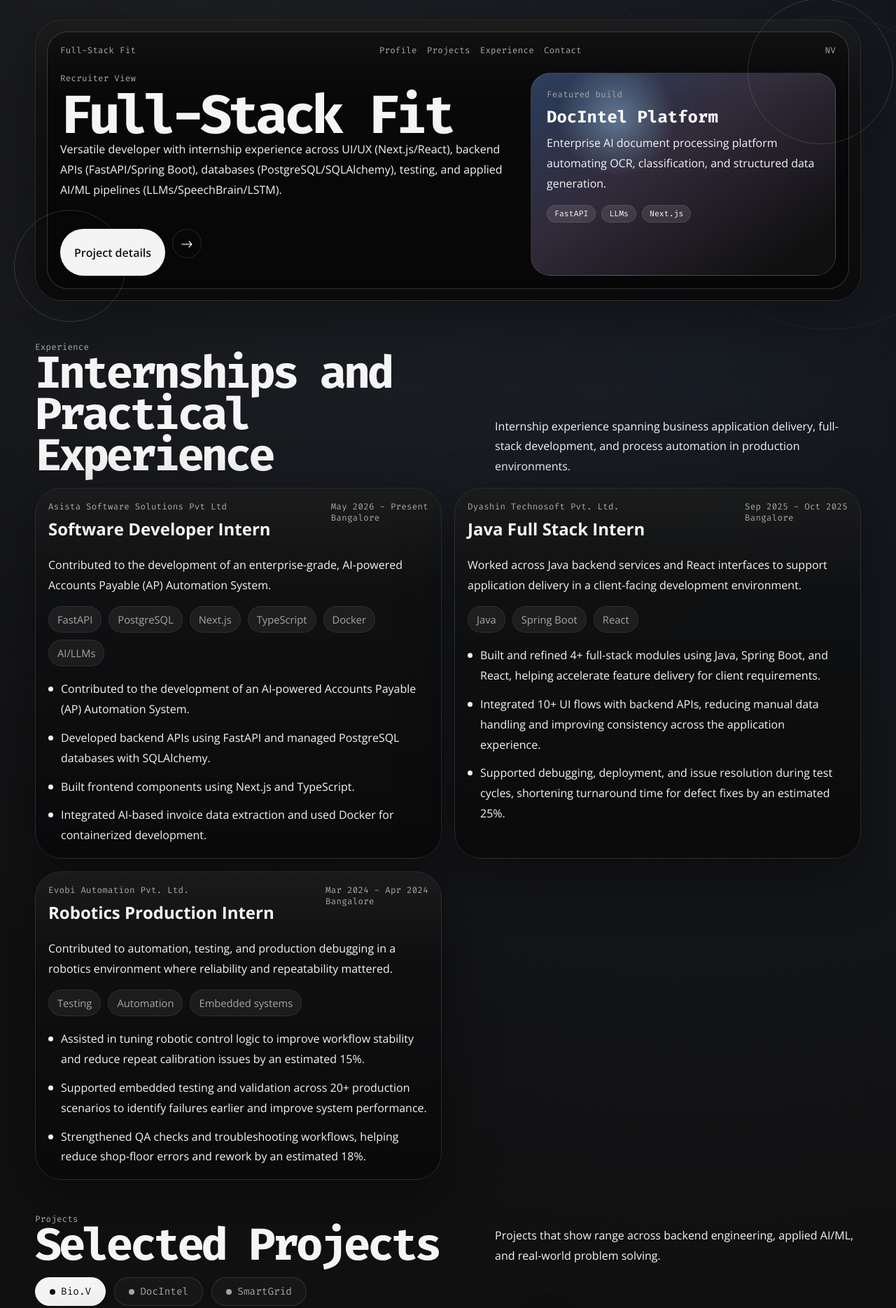
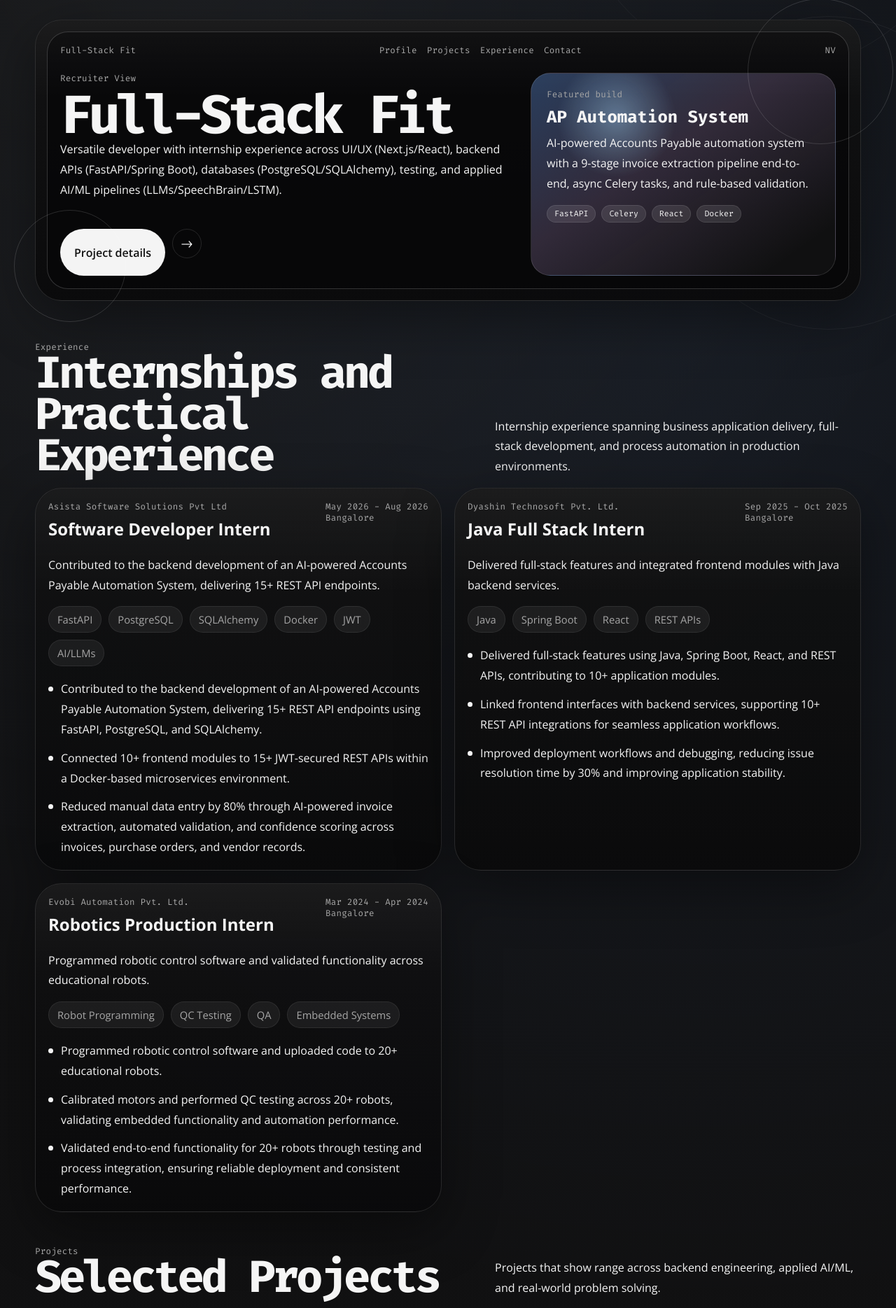
Before and after one commit to Nithin-joshua/Portfolio, a React (Vite) app: page / in a window 1280 px wide. Shown: the part 745-2614 px from the top of the page at 70% size. Built offline with nearby package versions, Linux system fonts and the light colour scheme.

Commit message:
Update portfolio data and resume PDF from latest version

```diff
--- a/src/data/portfolio.js
+++ b/src/data/portfolio.js
@@ -43,7 +43,7 @@ export const portfolio = {
     availability: 'Available immediately for full-time opportunities',
     titleLines: ['Nithin V'],
     intro:
-      'Developer based in Bangalore, finishing my MCA. I design and build end-to-end full-stack applications, delivering robust backend systems, data pipelines, and intuitive interfaces; lately that has meant engineering an enterprise-grade AI document processing platform and a voice authentication system, both focused on solving complex problems with high performance and clean architecture.',
+      'I build practical, production-grade software systems using Python, FastAPI, Django, PostgreSQL, and Docker, and break down complex backend and CS concepts into explanations that stick. I care about why a system is designed a certain way as much as shipping something maintainable and industry-ready — whether I\'m architecting a backend or teaching the concepts behind it.',
     primaryAction: {
       label: 'Download Resume',
       url: '/Nithin_V_Resume.pdf',
@@ -60,10 +60,10 @@ export const portfolio = {
       cardText:
         'Versatile developer with internship experience across UI/UX (Next.js/React), backend APIs (FastAPI/Spring Boot), databases (PostgreSQL/SQLAlchemy), testing, and applied AI/ML pipelines (LLMs/SpeechBrain/LSTM).',
       featureLabel: 'Featured build',
-      featureTitle: 'DocIntel Platform',
+      featureTitle: 'AP Automation System',
       featureText:
-        'Enterprise AI document processing platform automating OCR, classification, and structured data generation.',
-      featureTags: ['FastAPI', 'LLMs', 'Next.js'],
+        'AI-powered Accounts Payable automation system with a 9-stage invoice extraction pipeline end-to-end, async Celery tasks, and rule-based validation.',
+      featureTags: ['FastAPI', 'Celery', 'React', 'Docker'],
       featureAction: 'Project details',
     },
   },
@@ -75,42 +75,56 @@ export const portfolio = {
       'Hands-on technologies I use across frontend, backend, databases, and DevOps practices.',
     skillGroups: [
       {
-        title: 'Programming Languages',
+        title: 'Languages',
         items: [
-          { name: 'Python', level: 85 },
-          { name: 'Java', level: 75 },
-          { name: 'JavaScript', level: 70 },
-          { name: 'C', level: 60 },
+          { name: 'Python', level: 90 },
+          { name: 'Java', level: 80 },
+          { name: 'JavaScript', level: 75 },
+          { name: 'C', level: 65 },
+        ],
+      },
+      {
+        title: 'Backend',
+        items: [
+          { name: 'FastAPI', level: 90 },
+          { name: 'Django', level: 80 },
+          { name: 'REST APIs', level: 85 },
         ],
       },
       {
         title: 'Frontend',
         items: [
-          { name: 'HTML', level: 90 },
-          { name: 'CSS', level: 85 },
-          { name: 'React', level: 70 },
-          { name: 'Tailwind CSS', level: 80 },
+          { name: 'React', level: 80 },
           { name: 'Next.js', level: 75 },
-        ],
-      },
-      {
-        title: 'Backend',
-        items: [
-          { name: 'FastAPI', level: 85 },
-          { name: 'Django', level: 75 },
+          { name: 'HTML5 & CSS3', level: 90 },
+          { name: 'Tailwind CSS', level: 85 },
         ],
       },
       {
         title: 'Databases',
         items: [
-          { name: 'PostgreSQL', level: 80 },
-          { name: 'MongoDB', level: 65 },
+          { name: 'PostgreSQL', level: 85 },
+          { name: 'MySQL', level: 75 },
+          { name: 'MongoDB', level: 70 },
+          { name: 'SQLAlchemy', level: 85 },
         ],
       },
       {
-        title: 'DevOps',
+        title: 'AI & Machine Learning',
         items: [
-          { name: 'Docker', level: 75 },
+          { name: 'TensorFlow Lite', level: 70 },
+          { name: 'LLMs', level: 80 },
+          { name: 'OCR', level: 80 },
+          { name: 'SpeechBrain', level: 75 },
+        ],
+      },
+      {
+        title: 'DevOps & Tools',
+        items: [
+          { name: 'Docker', level: 80 },
+          { name: 'Git & GitHub', level: 85 },
+          { name: 'Postman', level: 80 },
+          { name: 'VS Code', level: 90 },
         ],
       },
     ],
@@ -127,17 +141,16 @@ export const portfolio = {
         role: 'Software Developer Intern',
         location: 'Bangalore',
         start: '2026-05',
-        end: 'Present',
-        focus: 'FastAPI, PostgreSQL, Next.js, Docker, AI',
+        end: '2026-08',
+        focus: 'FastAPI, PostgreSQL, SQLAlchemy, Docker, AI',
         summary:
-          'Contributed to the development of an enterprise-grade, AI-powered Accounts Payable (AP) Automation System.',
+          'Contributed to the backend development of an AI-powered Accounts Payable Automation System, delivering 15+ REST API endpoints.',
         bullets: [
-          'Contributed to the development of an AI-powered Accounts Payable (AP) Automation System.',
-          'Developed backend APIs using FastAPI and managed PostgreSQL databases with SQLAlchemy.',
-          'Built frontend components using Next.js and TypeScript.',
-          'Integrated AI-based invoice data extraction and used Docker for containerized development.',
+          'Contributed to the backend development of an AI-powered Accounts Payable Automation System, delivering 15+ REST API endpoints using FastAPI, PostgreSQL, and SQLAlchemy.',
+          'Connected 10+ frontend modules to 15+ JWT-secured REST APIs within a Docker-based microservices environment.',
+          'Reduced manual data entry by 80% through AI-powered invoice extraction, automated validation, and confidence scoring across invoices, purchase orders, and vendor records.',
         ],
-        tools: ['FastAPI', 'PostgreSQL', 'Next.js', 'TypeScript', 'Docker', 'AI/LLMs'],
+        tools: ['FastAPI', 'PostgreSQL', 'SQLAlchemy', 'Docker', 'JWT', 'AI/LLMs'],
       },
       {
         company: 'Dyashin Technosoft Pvt. Ltd.',
@@ -145,15 +158,15 @@ export const portfolio = {
         location: 'Bangalore',
         start: '2025-09',
         end: '2025-10',
-        focus: 'Java, Spring Boot, React',
+        focus: 'Java, Spring Boot, React, REST APIs',
         summary:
-          'Worked across Java backend services and React interfaces to support application delivery in a client-facing development environment.',
+          'Delivered full-stack features and integrated frontend modules with Java backend services.',
         bullets: [
-          'Built and refined 4+ full-stack modules using Java, Spring Boot, and React, helping accelerate feature delivery for client requirements.',
-          'Integrated 10+ UI flows with backend APIs, reducing manual data handling and improving consistency across the application experience.',
-          'Supported debugging, deployment, and issue resolution during test cycles, shortening turnaround time for defect fixes by an estimated 25%.',
+          'Delivered full-stack features using Java, Spring Boot, React, and REST APIs, contributing to 10+ application modules.',
+          'Linked frontend interfaces with backend services, supporting 10+ REST API integrations for seamless application workflows.',
+          'Improved deployment workflows and debugging, reducing issue resolution time by 30% and improving application stability.',
         ],
-        tools: ['Java', 'Spring Boot', 'React'],
+        tools: ['Java', 'Spring Boot', 'React', 'REST APIs'],
       },
       {
         company: 'Evobi Automation Pvt. Ltd.',
@@ -161,15 +174,15 @@ export const portfolio = {
         location: 'Bangalore',
         start: '2024-03',
         end: '2024-04',
-        focus: 'Automation, QA, embedded systems',
+        focus: 'Automation, QA, Embedded Systems',
         summary:
-          'Contributed to automation, testing, and production debugging in a robotics environment where reliability and repeatability mattered.',
+          'Programmed robotic control software and validated functionality across educational robots.',
         bullets: [
-          'Assisted in tuning robotic control logic to improve workflow stability and reduce repeat calibration issues by an estimated 15%.',
-          'Supported embedded testing and validation across 20+ production scenarios to identify failures earlier and improve system performance.',
-          'Strengthened QA checks and troubleshooting workflows, helping reduce shop-floor errors and rework by an estimated 18%.',
+          'Programmed robotic control software and uploaded code to 20+ educational robots.',
+          'Calibrated motors and performed QC testing across 20+ robots, validating embedded functionality and automation performance.',
+          'Validated end-to-end functionality for 20+ robots through testing and process integration, ensuring reliable deployment and consistent performance.',
         ],
-        tools: ['Testing', 'Automation', 'Embedded systems'],
+        tools: ['Robot Programming', 'QC Testing', 'QA', 'Embedded Systems'],
       },
     ],
   },
@@ -187,92 +200,95 @@ export const portfolio = {
         start: '2025-11',
         end: '2026-02',
         description:
-          'Voice-based authentication system using speaker recognition, FastAPI, and fast similarity search.',
-        stack: ['Python', 'FastAPI', 'Milvus', 'SpeechBrain', 'Docker'],
-        github: 'https://github.com/Nithin-joshua/Bio.V',
+          'Voice biometric authentication platform using speaker verification and anti-spoofing.',
+        stack: ['Python', 'FastAPI', 'React', 'Milvus', 'SpeechBrain', 'Docker'],
+        github: 'https://github.com/Nithin-joshua/Bio.VAN',
         videoUrl: '/project_preview.mp4',
         steps: ['Voice sample', 'Embedding', 'Similarity search', 'Authentication'],
         labels: [
           {
-            title: 'Recognition',
-            text: 'SpeechBrain-based speaker recognition for voice matching.',
+            title: 'Verification',
+            text: 'Built Bio.V using ECAPA-TDNN for speaker verification and RawNet2 for anti-spoofing.',
           },
           {
-            title: 'Search',
-            text: 'Milvus-powered similarity search for quick authentication checks using cosine similarity and encrypted embeddings.',
+            title: 'ASR',
+            text: 'Implemented challenge-response authentication with offline Vosk ASR for dynamic passphrase verification.',
           },
           {
-            title: 'Backend',
-            text: 'FastAPI backend designed for modular testing, optimized with lightweight preprocessing and modular architecture.',
+            title: 'Storage',
+            text: 'Integrated Milvus for voice-embedding similarity search and PostgreSQL for metadata storage.',
           },
         ],
         bullets: [
-          'Built speaker verification with ECAPA-TDNN embeddings and SpeechBrain.',
-          'Developed backend with FastAPI + Milvus, using cosine similarity and encrypted embeddings.',
-          'Optimized with lightweight preprocessing and modular architecture for efficient deployment.',
+          'Built Bio.V, a voice biometric authentication platform using ECAPA-TDNN for speaker verification and RawNet2 for anti-spoofing.',
+          'Implemented challenge-response authentication with offline Vosk ASR for dynamic passphrase verification.',
+          'Integrated Milvus for voice-embedding similarity search and PostgreSQL for metadata storage.',
+          'Developed with FastAPI, React, Docker, and Docker Compose, including automated testing and API security.',
+          'Added biometric deduplication, adaptive thresholds, re-enrollment, rate limiting, and API-key enforcement.',
         ],
       },
       {
-        name: 'AI Document Intelligent Platform',
-        shortName: 'DocIntel',
+        name: 'AP Automation System',
+        shortName: 'AP-Auto',
         start: '2026-06',
         end: 'Present',
         description:
-          'Engineered an enterprise-grade AI document processing platform using FastAPI, PostgreSQL, React/Next.js, Docker, and LLMs.',
-        stack: ['Python', 'FastAPI', 'PostgreSQL', 'React/Next.js', 'Docker', 'LLMs'],
-        github: 'https://github.com/Nithin-joshua',
+          'AI-powered Accounts Payable automation system with a 9-stage invoice extraction pipeline end-to-end.',
+        stack: ['Python', 'FastAPI', 'React', 'Celery', 'PostgreSQL', 'Docker'],
+        github: 'https://github.com/suprith-23/AP-Automation-System',
         videoUrl: '',
-        steps: ['Document Ingestion', 'OCR & Extraction', 'Confidence Scoring', 'Human Review & Approval'],
+        steps: ['Raw OCR Text', 'Celery Workers', 'GST Validation', 'Conflict Resolution'],
         labels: [
           {
-            title: 'Extraction',
-            text: 'Automated OCR-based extraction, document classification, and structured data generation.',
+            title: 'Pipeline',
+            text: 'Built the 9-stage invoice extraction pipeline end to end—raw OCR text to a validated invoice—as async Celery tasks behind FastAPI.',
           },
           {
-            title: 'Workflow',
-            text: 'Designed a modular workflow supporting document ingestion, human review, approval workflows, and audit logging.',
+            title: 'OCR & DLQ',
+            text: 'OCR runs through RapidOCR, falls back to Docling. Failed jobs land in a dead letter queue with admin API to retry.',
           },
           {
-            title: 'API',
-            text: 'Built scalable REST APIs and integrated asynchronous background processing for high-volume document workflows.',
+            title: 'Validation',
+            text: 'Wrote GST validation: regex GSTIN checks, RCM applicability, CGST/SGST/IGST routing, and HSN-level rate checks.',
           },
         ],
         bullets: [
-          'Engineered an enterprise-grade AI document processing platform using FastAPI, PostgreSQL, React/Next.js, Docker, and LLMs.',
-          'Automated OCR-based extraction, document classification, structured data generation, confidence scoring, and rule-based validation.',
-          'Designed a modular workflow supporting document ingestion, human review, approval workflows, audit logging, and analytics dashboards.',
-          'Built scalable REST APIs and integrated asynchronous background processing for efficient handling of high-volume document workflows.',
+          'Built the 9-stage invoice extraction pipeline end to end—raw OCR text to a validated invoice—as async Celery tasks behind FastAPI.',
+          'OCR runs through RapidOCR first; on empty/failed output it retries, then falls back to Docling—no silent drops on scanned invoices.',
+          'Failed jobs land in a dead letter queue (stack trace + retry count logged); admin API to retry (re-dispatch) or delete.',
+          'Wrote GST validation: regex GSTIN checks, RCM applicability, CGST/SGST/IGST routing by state code, and HSN-level rate checks against a DB master.',
+          'LLM extraction with DB-versioned prompts (rollback without deploy) + conflict resolution between deterministic and LLM values.',
         ],
       },
       {
-        name: 'Smart Electricity Grid Anomaly Detection System',
+        name: 'Smart Grid Anomaly Detection System',
         shortName: 'SmartGrid',
         start: '2026-03',
         end: 'Present',
         description:
-          'IoT-based anomaly detection system that flags unusual electricity usage patterns using LSTM autoencoders and TensorFlow Lite.',
-        stack: ['Python', 'IoT', 'LSTM Autoencoders', 'TensorFlow Lite', 'MQTT', 'InfluxDB', 'Grafana', 'Docker'],
+          'IoT-based anomaly detection system that flags unusual electricity usage patterns using LSTM autoencoders.',
+        stack: ['Python', 'TensorFlow Lite', 'LSTM Autoencoders', 'MQTT', 'InfluxDB', 'Grafana', 'Docker Compose'],
         github: 'https://github.com/Nithin-joshua/Smart-Electricity-Grid-Anomaly-Detection-System',
         videoUrl: '',
-        steps: ['Data Streaming', 'LSTM Autoencoder', 'Anomaly Detection', 'Grafana Alerting'],
+        steps: ['Sensor Data', 'MQTT Streaming', 'LSTM Inference', 'Grafana Alerts'],
         labels: [
           {
-            title: 'Core Engine',
-            text: 'Detects energy theft and abnormal consumption patterns in real time using an LSTM Autoencoder and TensorFlow Lite.',
+            title: 'Detection',
+            text: 'Designed a smart grid anomaly detection system using TensorFlow Lite and LSTM Autoencoders for real-time energy theft detection.',
           },
           {
-            title: 'Simulation',
-            text: 'Simulates 50 smart electricity meters with sub-5-second anomaly detection.',
+            title: 'Streaming',
+            text: 'Streamed sensor data through MQTT into InfluxDB, with Grafana dashboards for real-time monitoring.',
           },
           {
-            title: 'Monitoring',
-            text: 'Leveraged MQTT for data streaming, InfluxDB and Grafana for monitoring, and Docker Compose for portable deployment.',
+            title: 'Latency',
+            text: 'Achieved sub-5-second anomaly detection in a Docker Compose-based microservices environment.',
           },
         ],
         bullets: [
-          'Built an IoT-based Smart Grid Anomaly Detection System that simulates 50 smart electricity meters and detects energy theft and abnormal consumption patterns in real time.',
-          'Utilized LSTM Autoencoders and TensorFlow Lite with sub-5-second anomaly detection latency.',
-          'Leveraged MQTT for data streaming, InfluxDB and Grafana for monitoring, and Docker Compose for portable deployment.',
+          'Designed a smart grid anomaly detection system using TensorFlow Lite and LSTM Autoencoders for real-time energy theft detection.',
+          'Streamed sensor data through MQTT into InfluxDB, with Grafana dashboards for real-time monitoring.',
+          'Achieved sub-5-second anomaly detection in a Docker Compose-based microservices environment.',
         ],
       },
     ],
@@ -281,15 +297,15 @@ export const portfolio = {
     id: 'publications',
     kicker: 'Publications',
     title: 'Research & Publications',
-    intro: 'Academic publications contributing to research in Large Language Models and intelligent language processing.',
+    intro: 'Academic publications contributing to research in Large Language Models and machine learning.',
     entries: [
       {
         title: 'Large Language Processing and Comparative Analysis with Traditional Machine Learning Models',
         authors: 'Co-Author',
-        publishedIn: 'Role of Green Smart Technology for Sustainable Future (TGST-2026)',
+        publishedIn: 'Shanlax Publications',
         isbn: '978-93-6163-972-2',
         detail:
-          'Co-Author of the research paper comparing Large Language Models against traditional machine learning approaches. Published in the Role of Green Smart Technology for Sustainable Future (TGST-2026) Conference Proceedings (ISBN: 978-93-6163-972-2).',
+          'Published a comparative study of LLMs, NLP, and traditional machine learning approaches, analyzing their methodologies, performance, limitations, and practical applications in TGST2026 Conference Proceedings.',
       },
     ],
   },
@@ -318,15 +334,15 @@ export const portfolio = {
   },
   achievements: {
     id: 'achievements',
-    kicker: 'Achievements',
-    title: 'Research Aptitude and Recognition',
+    kicker: 'Awards',
+    title: 'Awards & Honors',
     intro:
-      'Signals of analytical depth, competitive performance, and readiness for research-driven engineering work.',
+      'National level certifications and recognitions demonstrating research aptitude and technical competence.',
     entries: [
       {
-        title: 'UGC-NET December 2025',
+        title: 'UGC-NET Qualified – Computer Science & Applications',
         detail:
-          'Qualified UGC-NET in Computer Science & Applications with a 93.71 percentile, demonstrating academic proficiency and earning eligibility for Assistant Professor positions and Ph.D. admission across recognized Indian universities.',
+          'Qualified the UGC-NET in Computer Science & Applications (December 2025) with a 93.71 percentile, demonstrating a strong foundation in core computer science subjects, analytical thinking, and technical problem-solving under the National Testing Agency.',
         label: '93.71 percentile',
       },
     ],
```
Also changed, not shown: 1 other file (tests, documents, lock files or other folders).
